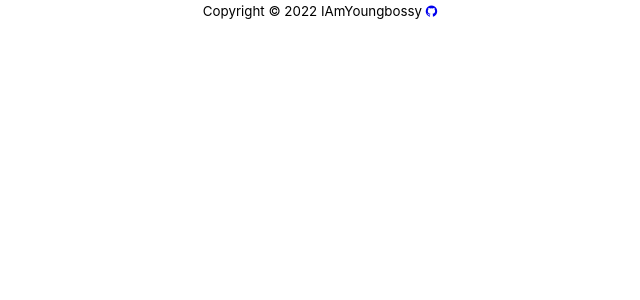
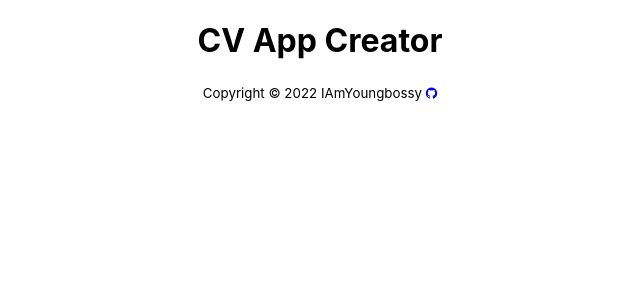
Before and after one commit to IAmYoungbossy/cv-app, a React (Create React App) app: page / in a window 1280 px wide. Shown: the top 300 px of the page, without its empty margins (320-960 px from the left). Built offline with nearby package versions, Linux system fonts and the light colour scheme.

Commit message:
Add Header component to page and change App function to class

```diff
--- a/src/components/App/App.js
+++ b/src/components/App/App.js
@@ -1,12 +1,15 @@
-import Footer from '../Footer/Footer';
-import './App.css';
+import { Component } from "react";
+import Footer from "../Footer/Footer";
+import Header from "../Header/Header";
+import "./App.css";
 
-function App() {
-  return (
-    <div className="App">
-      <Footer />
-    </div>
-  );
+export default class App extends Component {
+  render() {
+    return (
+      <div className="App">
+        <Header />
+        <Footer />
+      </div>
+    );
+  }
 }
-
-export default App;
--- a/src/components/Footer/Footer.js
+++ b/src/components/Footer/Footer.js
@@ -1,8 +1,7 @@
 import { Component } from "react";
 
 export default class Footer extends Component {
-  render() {
-    return (
+  render = () => (
     <footer>
       <small>
         Copyright &#169; 2022 IAmYoungbossy{" "}
@@ -13,4 +12,3 @@ export default class Footer extends Component {
     </footer>
   );
 }
-}
--- a/src/components/Header/Header.js
+++ b/src/components/Header/Header.js
@@ -0,0 +1,9 @@
+import { Component } from "react";
+
+export default class Header extends Component {
+  render = () => (
+    <header>
+      <h1>CV App Creator</h1>
+    </header>
+  );
+}
```
Lines whose indentation alone changed are shown as unchanged.
